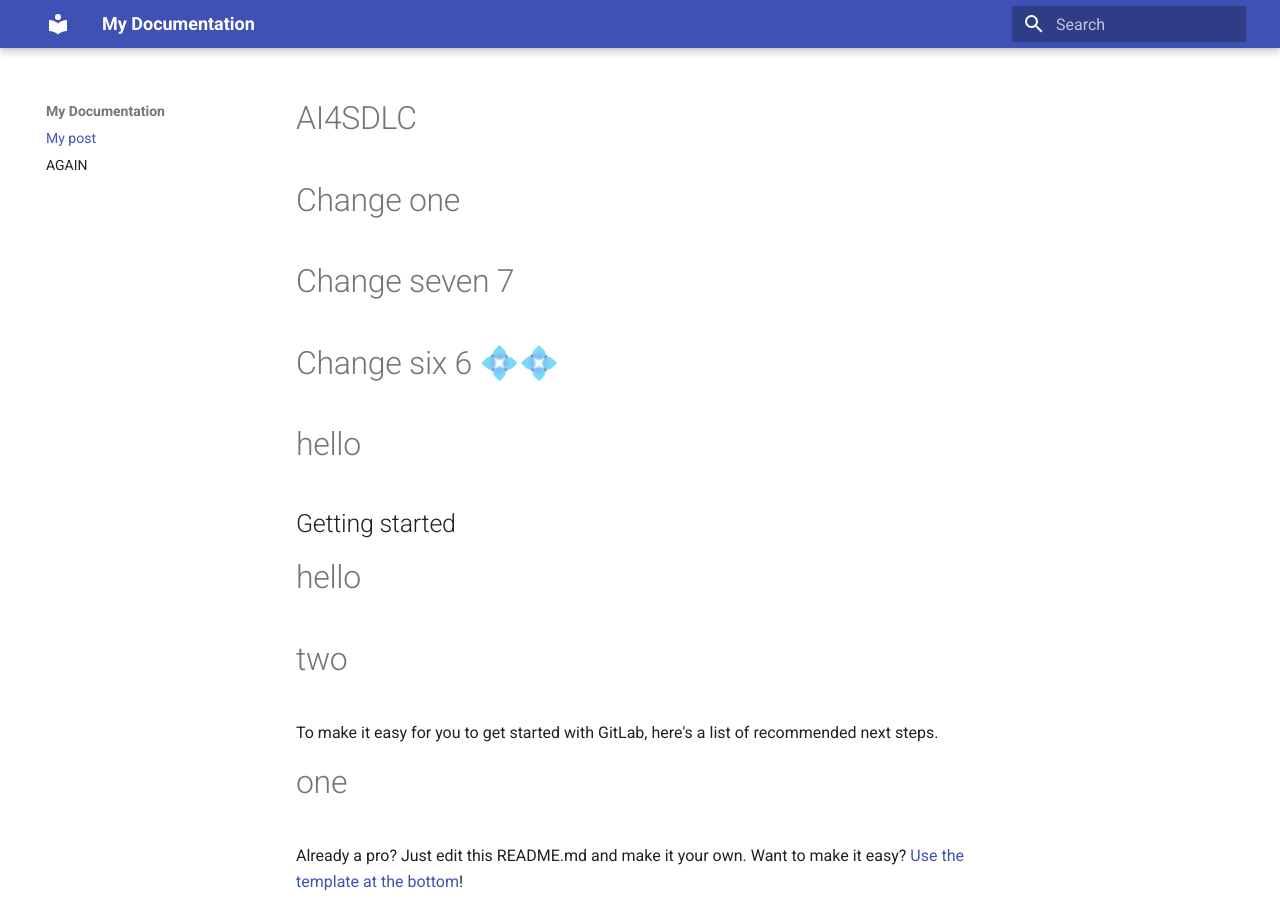
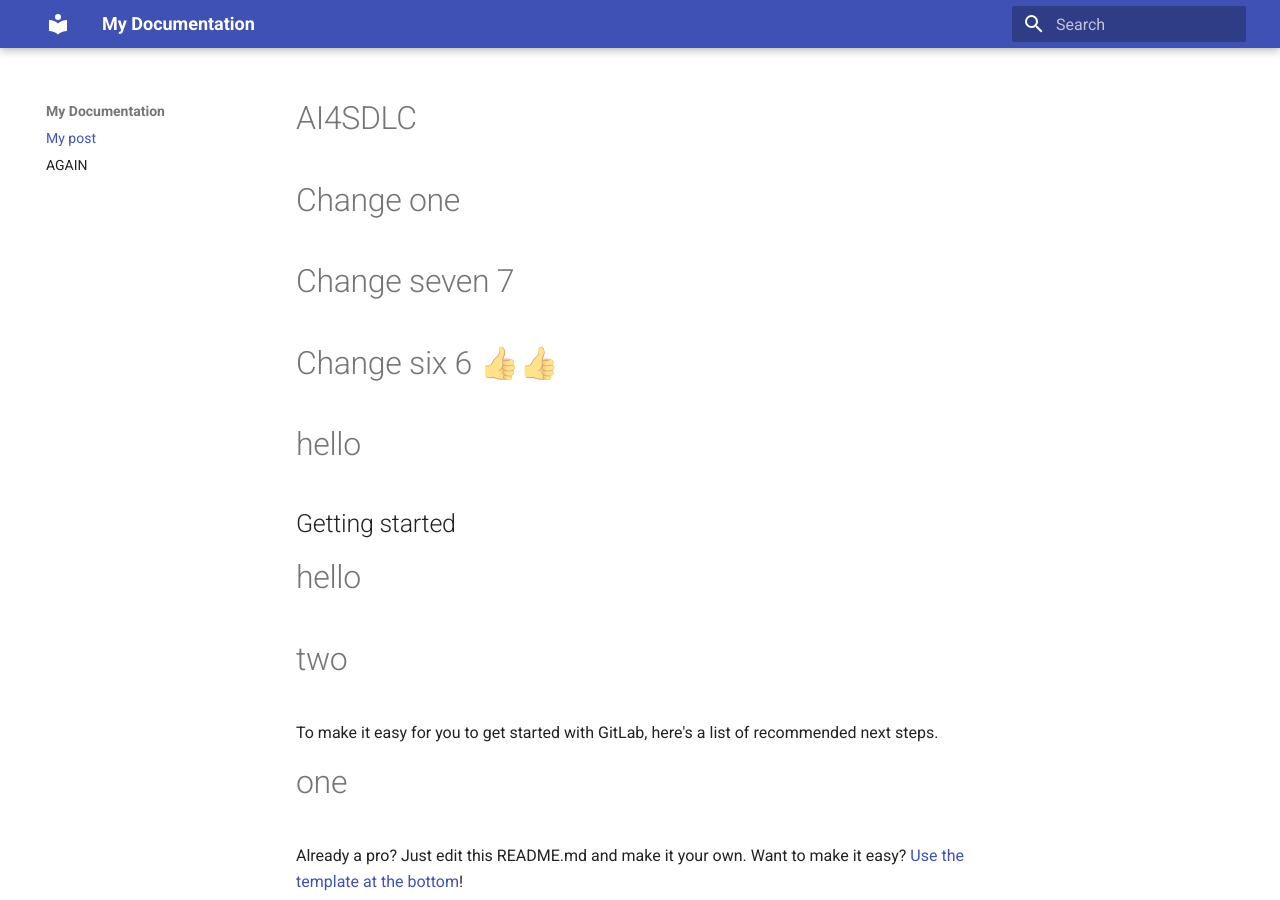
Before and after one commit to Code-dot-mil/two-steps-eval, an MkDocs documentation site: the page built from docs/index.md, in a window 1280 px wide and 900 px high. Built offline with MkDocs 1.6.1 and Material for MkDocs 9.7.7, drawn with Linux system fonts in a browser that asks for light colours.

Commit message:
Added new feature 6

```diff
--- a/docs/index.md
+++ b/docs/index.md
@@ -6,7 +6,7 @@ author: That Would Be Me
 # Change one
 
 # Change seven 7
-# Change six 6 💠💠
+# Change six 6 👍👍
 # hello
 ## Getting started
 # hello
```
